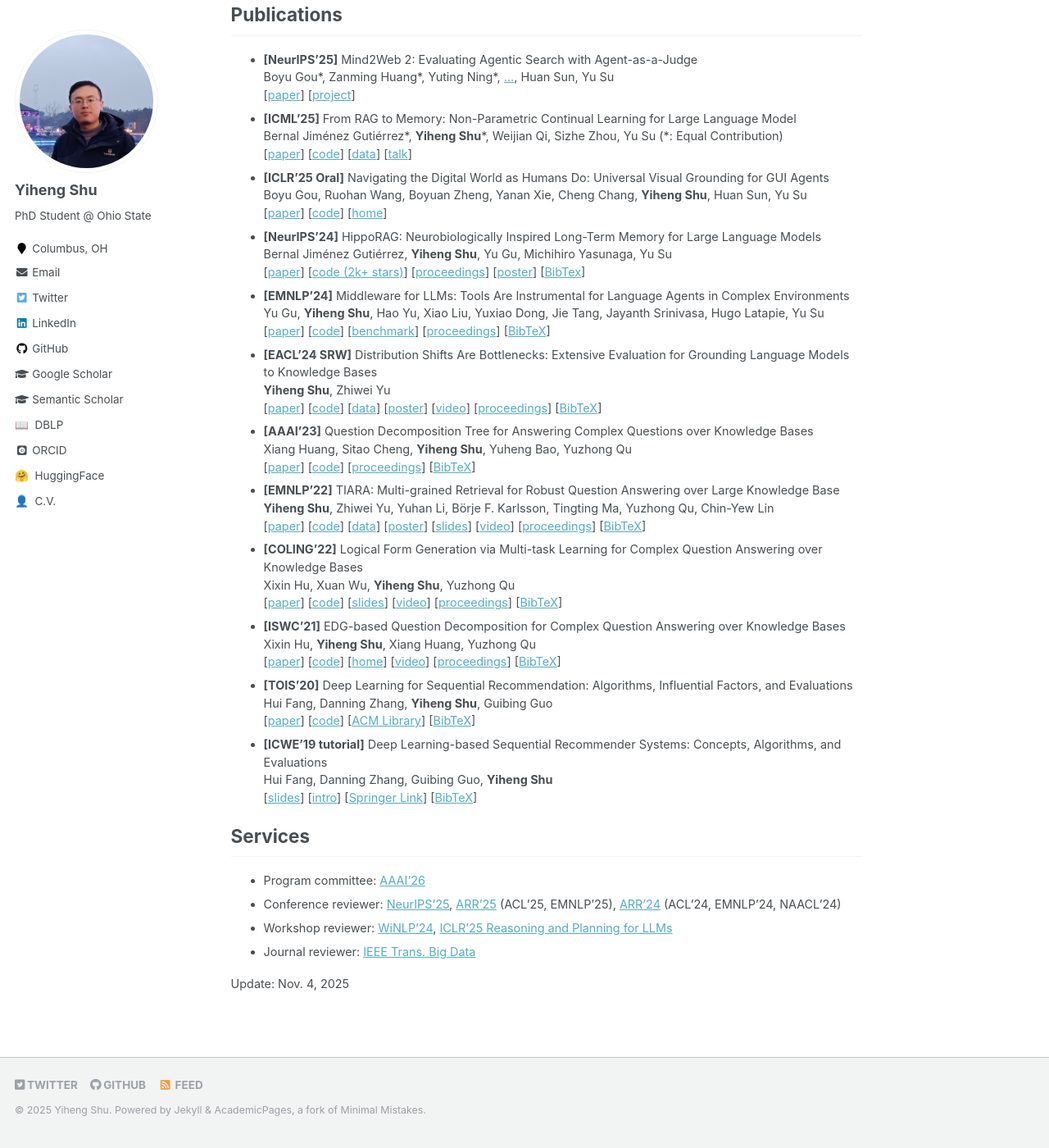
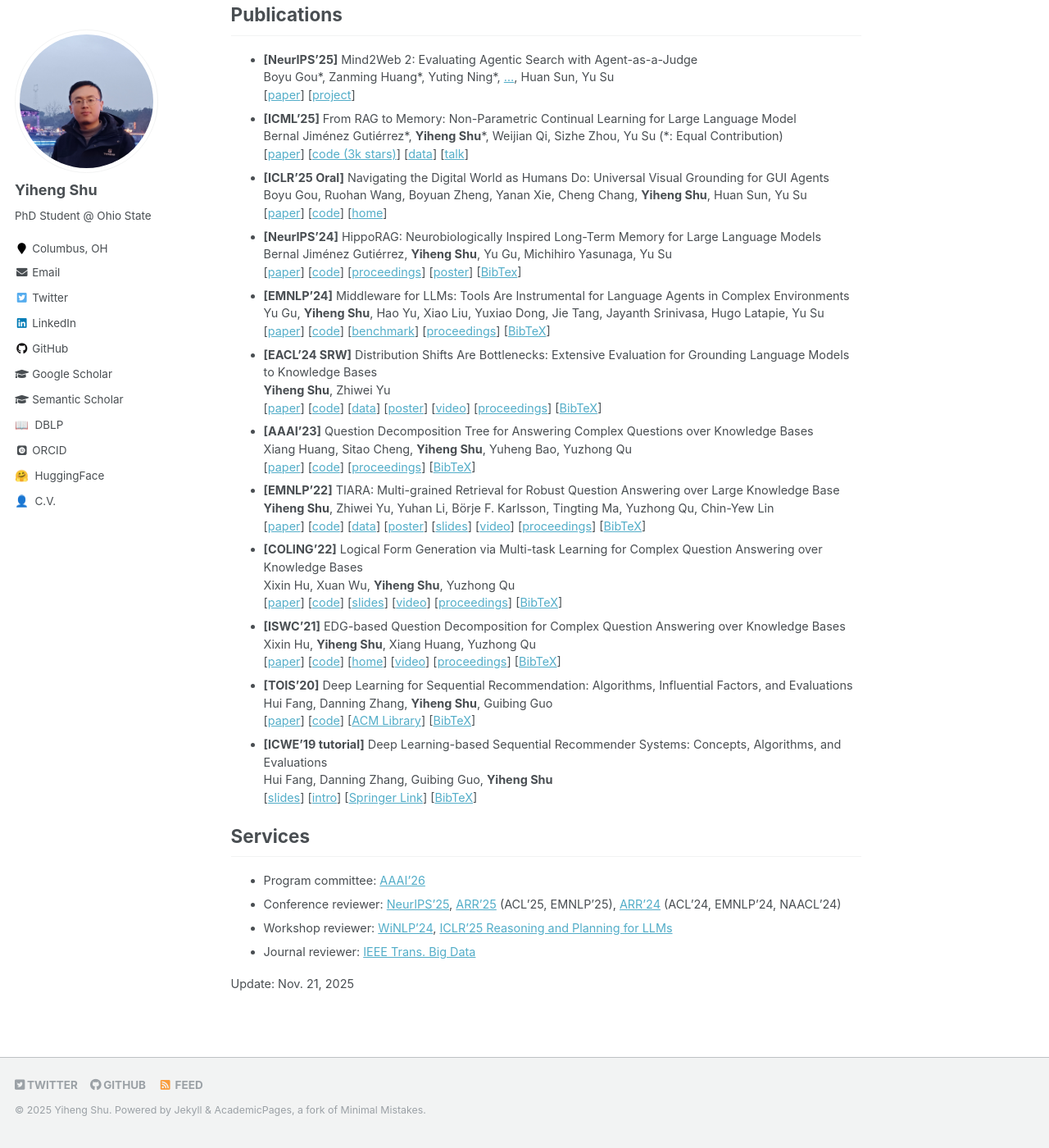
Before and after one commit to yihengshu/yihengshu.github.io, a Jekyll site: the page built from _pages/about.md, in a window 1280 px wide and 1400 px high, scrolled down 396 px. Shown: the whole window at 82% size. Built offline with Jekyll 4.4.1, drawn with Linux system fonts in a browser that asks for light colours; some web fonts are replaced.

Commit message:
Update about.md

```diff
--- a/_pages/about.md
+++ b/_pages/about.md
@@ -31,7 +31,7 @@ Boyu Gou\*, Zanming Huang\*, Yuting Ning\*, [...](https://arxiv.org/abs/2506.215
 - **[ICML'25]** From RAG to Memory: Non-Parametric Continual Learning for Large Language Model
 Bernal Jiménez Gutiérrez\*, **Yiheng Shu**\*, Weijian Qi, Sizhe Zhou, Yu Su (\*: Equal Contribution)
 [[paper](https://arxiv.org/abs/2502.14802)]
-[[code](https://github.com/OSU-NLP-Group/HippoRAG)]
+[[code (3k stars)](https://github.com/OSU-NLP-Group/HippoRAG)]
 [[data](https://huggingface.co/datasets/osunlp/HippoRAG_2/tree/main)]
 [[talk](https://paperclub.aitinkerers.org/p/join-our-paper-club-with-ohio-state-from-rag-to-memory-non-parametric-continual-learning-for-large-language-models)]
 - **[ICLR'25 Oral]** Navigating the Digital World as Humans Do: Universal Visual Grounding for GUI Agents
@@ -42,7 +42,7 @@ Boyu Gou, Ruohan Wang, Boyuan Zheng, Yanan Xie, Cheng Chang, **Yiheng Shu**, Hua
 - **[NeurIPS'24]** HippoRAG: Neurobiologically Inspired Long-Term Memory for Large Language Models
 Bernal Jiménez Gutiérrez, **Yiheng Shu**, Yu Gu, Michihiro Yasunaga, Yu Su
 [[paper](https://arxiv.org/abs/2405.14831)]
-[[code (2k+ stars)](https://github.com/OSU-NLP-Group/HippoRAG/tree/legacy)]
+[[code](https://github.com/OSU-NLP-Group/HippoRAG/tree/legacy)]
 [[proceedings](https://proceedings.neurips.cc/paper_files/paper/2024/hash/6ddc001d07ca4f319af96a3024f6dbd1-Abstract-Conference.html)]
 [[poster](https://neurips.cc/virtual/2024/poster/94043)]
 [[BibTex](https://proceedings.neurips.cc/paper_files/paper/25031-/bibtex)]
@@ -115,4 +115,4 @@ Hui Fang, Danning Zhang, Guibing Guo, **Yiheng Shu**
 - Journal reviewer: [IEEE Trans. Big Data](https://ieeexplore.ieee.org/xpl/RecentIssue.jsp?punumber=6687317)
 
 
-Update: Nov. 4, 2025
+Update: Nov. 21, 2025
```
